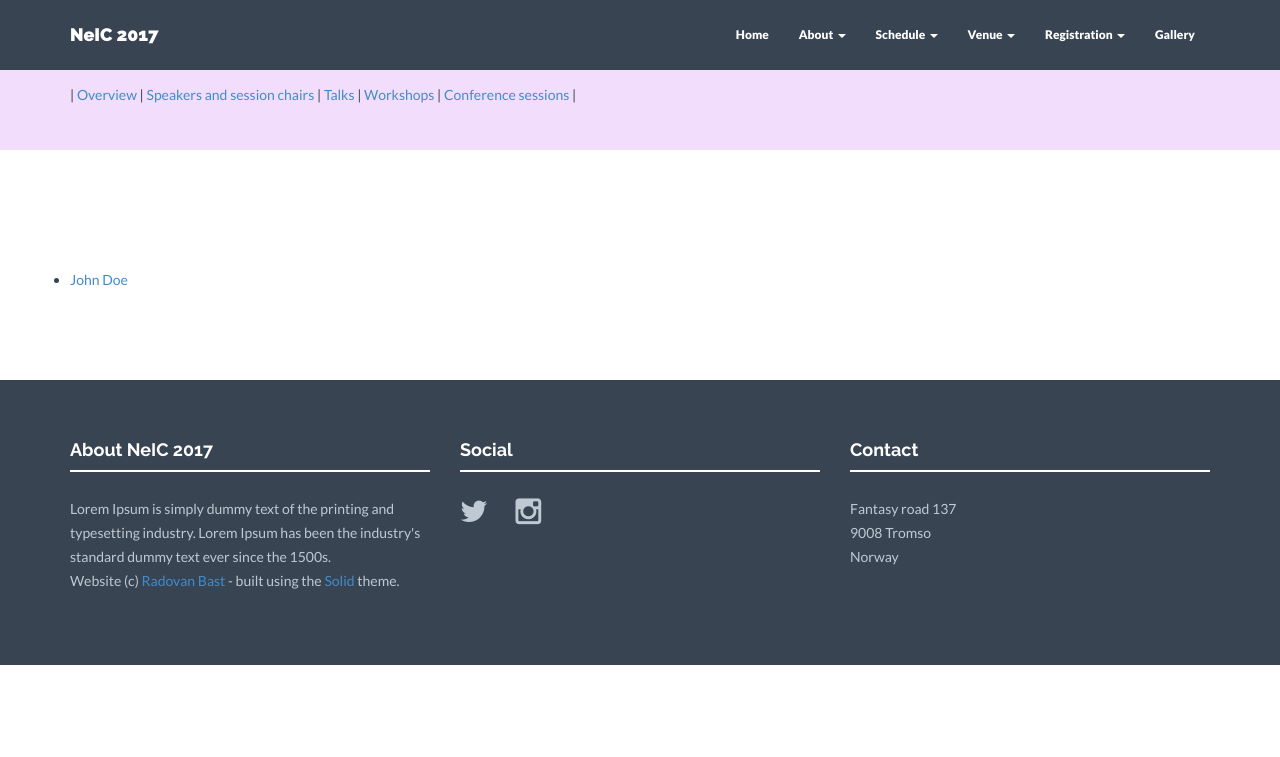
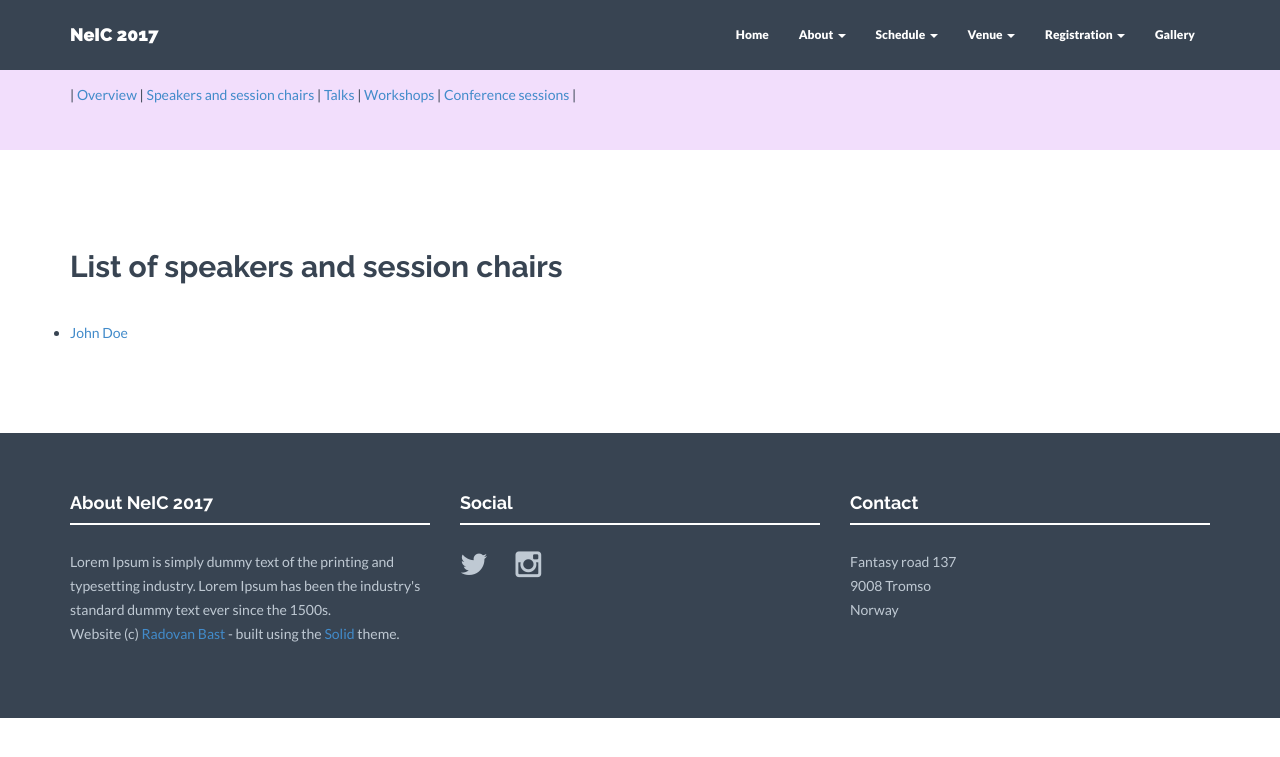
Before and after one commit to yohell/neic-2017, a Jekyll site: the page built from _pages/people.md, in a window 1280 px wide. Shown: the top 757 px of the page. Built offline with Jekyll 4.4.1, drawn with Linux system fonts in a browser that asks for light colours; nearby versions of some CDN libraries.

Commit message:
add page title

```diff
--- a/_includes/people.html
+++ b/_includes/people.html
@@ -1,6 +1,9 @@
 <div class="container mtb">
     <div class="row">
         <div class="col-lg-12">
+            <h2>
+                List of speakers and session chairs
+            </h2>
             <div class="spacing"></div>
             <ul>
                 {% for person in site.people %}
```
